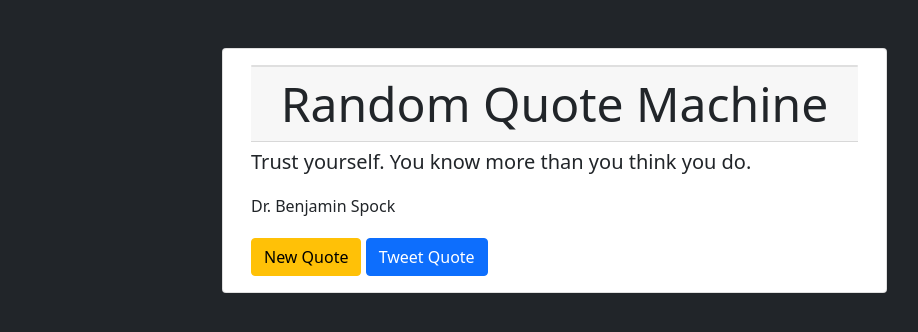
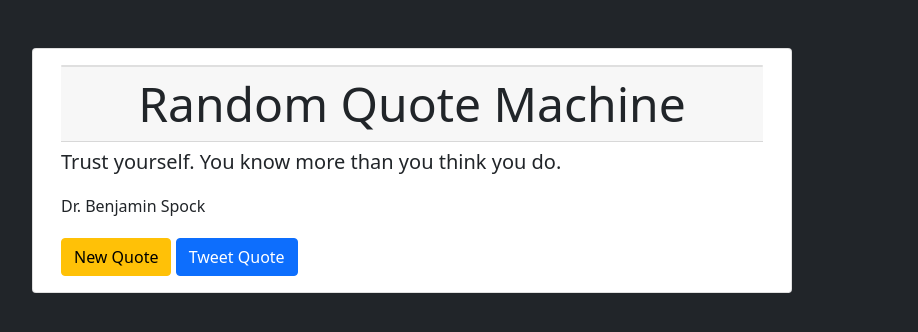
Before and after one commit to MGarcia05/Random-Quote-Generator, a plain HTML site: page index.html in a window 1280 px wide. Shown: the whole page, without its empty margins (228-1146 px from the left). Drawn offline with nearby package versions, Linux system fonts and the light colour scheme.

Commit message:
Update index.html

```diff
--- a/index.html
+++ b/index.html
@@ -11,7 +11,7 @@
   <body class="bg-dark">
     <div class="container">
       <div class="row py-5">
-        <div class="card col-md-7 offset-md-4">
+        <div class="card col-md-8 offset-md-2">
           <wrapper class ="card-body justify-content-center" id="quote-box">
             <div class="card"></div>
             <div class="card-header text-center display-5 py-2">
```
